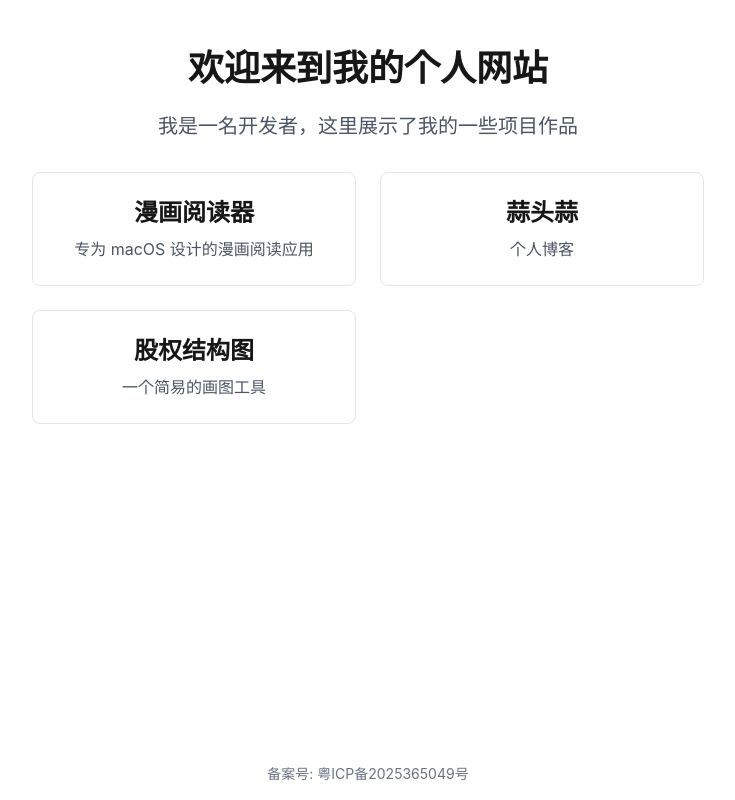
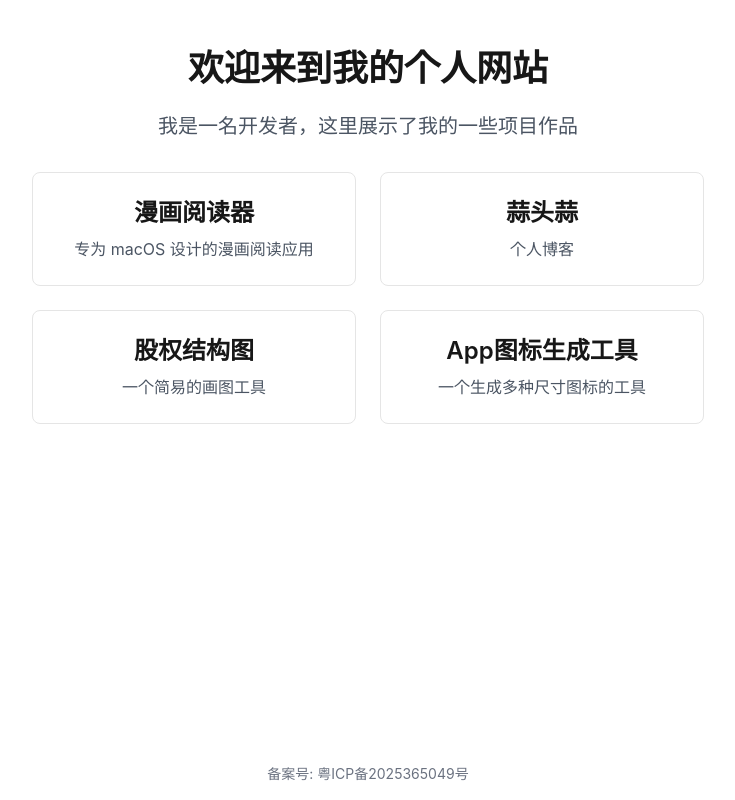
Before and after one commit to GrayFrost/zzhwhd, a React (Vite) app: page / in a window 1280 px wide. Shown: the whole page, without its empty margins (272-1007 px from the left). Built offline with nearby package versions, Linux system fonts and the light colour scheme.

Commit message:
feat: 新增入口

```diff
--- a/src/pages/Home.jsx
+++ b/src/pages/Home.jsx
@@ -44,6 +44,19 @@ export default function Home() {
               一个简易的画图工具
             </p>
           </div>
+          <div
+            className="p-6 border rounded-lg hover:shadow-lg transition dark:border-gray-700 dark:hover:border-gray-600 cursor-pointer"
+            onClick={() => {
+              window.location.href = "https://zzhwhd.com/app-icon-generator";
+            }}
+          >
+            <h2 className="text-2xl font-semibold mb-2 dark:text-white">
+              App图标生成工具
+            </h2>
+            <p className="text-gray-600 dark:text-gray-300">
+              一个生成多种尺寸图标的工具
+            </p>
+          </div>
         </div>
       </div>
     </main>
```
